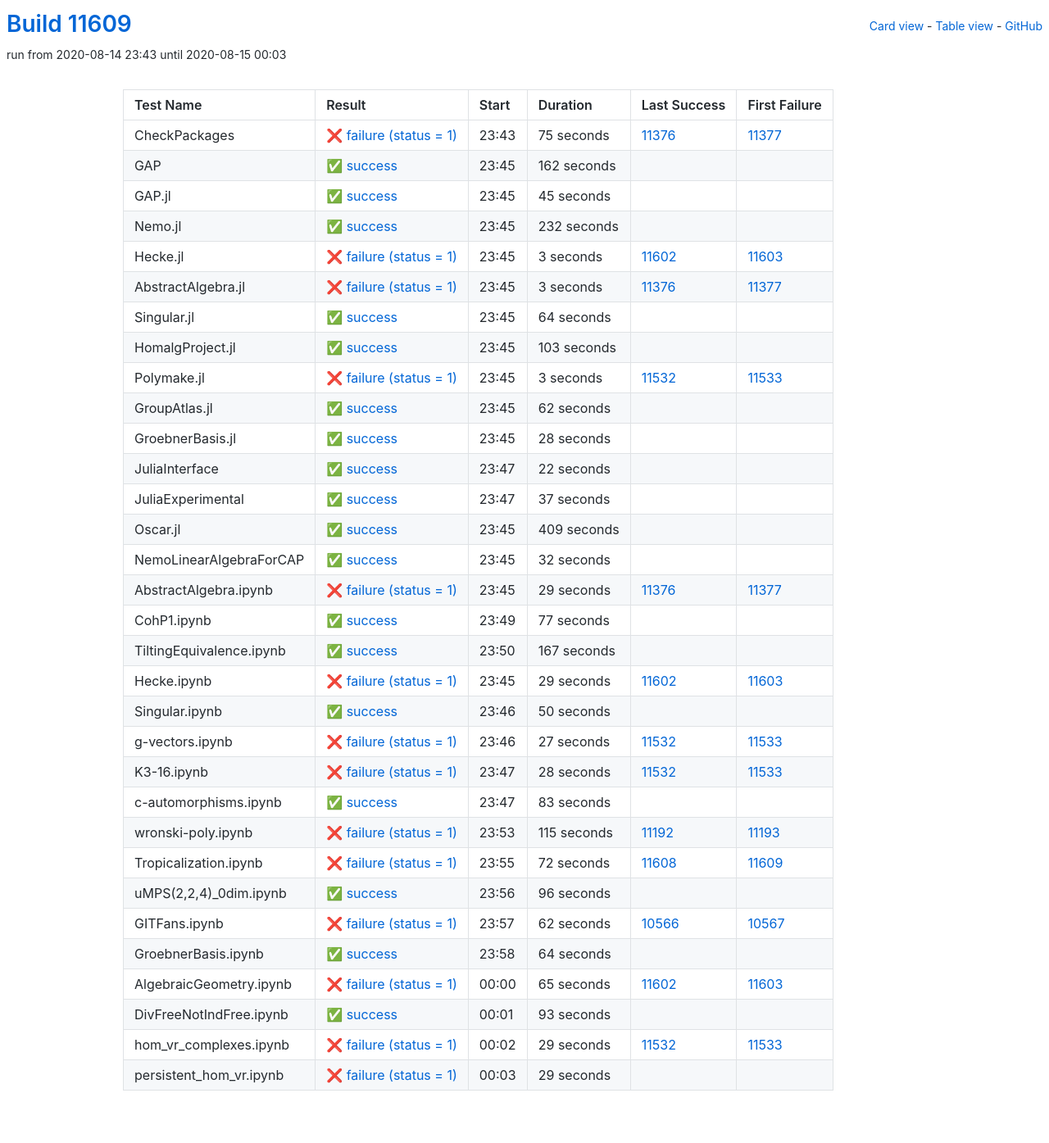
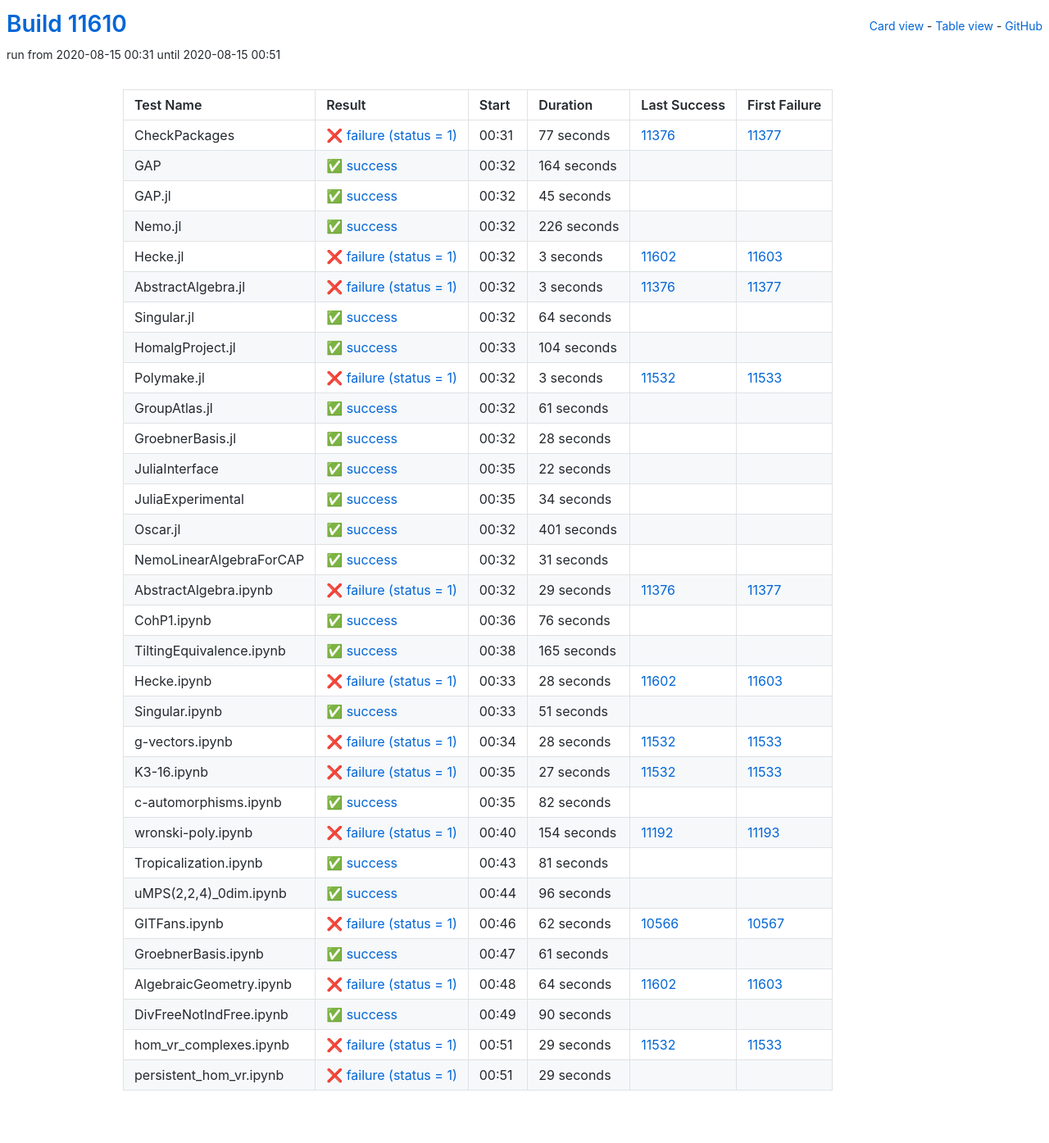
Before and after one commit to oscar-system/oscar-ci-status, a Jekyll site: the page built from table.html, in a window 1280 px wide. Shown: the whole page at 82% size. Built offline with Jekyll 4.4.1, drawn with Linux system fonts in a browser that asks for light colours.

Commit message:
Build #11610

```diff
--- a/_data/ci.yml
+++ b/_data/ci.yml
@@ -1,6 +1,6 @@
 ---
-build: 11609
-build_url: https://oscarci.mathematik.uni-kl.de/job/oscar/11609/
+build: 11610
+build_url: https://oscarci.mathematik.uni-kl.de/job/oscar/11610/
 job: oscar
 organization: oscar-system
 repo: oscar-ci-status
@@ -8,32 +8,32 @@
 tests:
 - name: CheckPackages
   id: checkpackages
-  log: https://oscarci.mathematik.uni-kl.de/job/oscar/11609/artifact/logs/build-11609/CheckPackages.log
-  start: 2020-08-14 23:43
+  log: https://oscarci.mathematik.uni-kl.de/job/oscar/11610/artifact/logs/build-11610/CheckPackages.log
+  start: 2020-08-15 00:31
   success: false
   exitcode: 1
   status: failure
-  duration: 75
+  duration: 77
   last_success: 11376
   last_success_url: https://oscarci.mathematik.uni-kl.de/job/oscar/11376/
   first_failure: 11377
   first_failure_url: https://oscarci.mathematik.uni-kl.de/job/oscar/11377/
 - name: GAP
   id: gap
-  log: https://oscarci.mathematik.uni-kl.de/job/oscar/11609/artifact/logs/build-11609/GAP.log
-  start: 2020-08-14 23:45
+  log: https://oscarci.mathematik.uni-kl.de/job/oscar/11610/artifact/logs/build-11610/GAP.log
+  start: 2020-08-15 00:32
   success: true
   exitcode: 0
   status: success
-  duration: 162
+  duration: 164
   last_success: false
   last_success_url:
   first_failure: false
   first_failure_url:
 - name: GAP.jl
   id: gap-jl
-  log: https://oscarci.mathematik.uni-kl.de/job/oscar/11609/artifact/logs/build-11609/GAP.jl.log
-  start: 2020-08-14 23:45
+  log: https://oscarci.mathematik.uni-kl.de/job/oscar/11610/artifact/logs/build-11610/GAP.jl.log
+  start: 2020-08-15 00:32
   success: true
   exitcode: 0
   status: success
@@ -44,20 +44,20 @@
   first_failure_url:
 - name: Nemo.jl
   id: nemo-jl
-  log: https://oscarci.mathematik.uni-kl.de/job/oscar/11609/artifact/logs/build-11609/Nemo.jl.log
-  start: 2020-08-14 23:45
+  log: https://oscarci.mathematik.uni-kl.de/job/oscar/11610/artifact/logs/build-11610/Nemo.jl.log
+  start: 2020-08-15 00:32
   success: true
   exitcode: 0
   status: success
-  duration: 232
+  duration: 226
   last_success: false
   last_success_url:
   first_failure: false
   first_failure_url:
 - name: Hecke.jl
   id: hecke-jl
-  log: https://oscarci.mathematik.uni-kl.de/job/oscar/11609/artifact/logs/build-11609/Hecke.jl.log
-  start: 2020-08-14 23:45
+  log: https://oscarci.mathematik.uni-kl.de/job/oscar/11610/artifact/logs/build-11610/Hecke.jl.log
+  start: 2020-08-15 00:32
   success: false
   exitcode: 1
   status: failure
@@ -68,8 +68,8 @@
   first_failure_url: https://oscarci.mathematik.uni-kl.de/job/oscar/11603/
 - name: AbstractAlgebra.jl
   id: abstractalgebra-jl
-  log: https://oscarci.mathematik.uni-kl.de/job/oscar/11609/artifact/logs/build-11609/AbstractAlgebra.jl.log
-  start: 2020-08-14 23:45
+  log: https://oscarci.mathematik.uni-kl.de/job/oscar/11610/artifact/logs/build-11610/AbstractAlgebra.jl.log
+  start: 2020-08-15 00:32
   success: false
   exitcode: 1
   status: failure
@@ -80,8 +80,8 @@
   first_failure_url: https://oscarci.mathematik.uni-kl.de/job/oscar/11377/
 - name: Singular.jl
   id: singular-jl
-  log: https://oscarci.mathematik.uni-kl.de/job/oscar/11609/artifact/logs/build-11609/Singular.jl.log
-  start: 2020-08-14 23:45
+  log: https://oscarci.mathematik.uni-kl.de/job/oscar/11610/artifact/logs/build-11610/Singular.jl.log
+  start: 2020-08-15 00:32
   success: true
   exitcode: 0
   status: success
@@ -92,20 +92,20 @@
   first_failure_url:
 - name: HomalgProject.jl
   id: homalgproject-jl
-  log: https://oscarci.mathematik.uni-kl.de/job/oscar/11609/artifact/logs/build-11609/HomalgProject.jl.log
-  start: 2020-08-14 23:45
+  log: https://oscarci.mathematik.uni-kl.de/job/oscar/11610/artifact/logs/build-11610/HomalgProject.jl.log
+  start: 2020-08-15 00:33
   success: true
   exitcode: 0
   status: success
-  duration: 103
+  duration: 104
   last_success: false
   last_success_url:
   first_failure: false
   first_failure_url:
 - name: Polymake.jl
   id: polymake-jl
-  log: https://oscarci.mathematik.uni-kl.de/job/oscar/11609/artifact/logs/build-11609/Polymake.jl.log
-  start: 2020-08-14 23:45
+  log: https://oscarci.mathematik.uni-kl.de/job/oscar/11610/artifact/logs/build-11610/Polymake.jl.log
+  start: 2020-08-15 00:32
   success: false
   exitcode: 1
   status: failure
@@ -116,20 +116,20 @@
   first_failure_url: https://oscarci.mathematik.uni-kl.de/job/oscar/11533/
 - name: GroupAtlas.jl
   id: groupatlas-jl
-  log: https://oscarci.mathematik.uni-kl.de/job/oscar/11609/artifact/logs/build-11609/GroupAtlas.jl.log
-  start: 2020-08-14 23:45
+  log: https://oscarci.mathematik.uni-kl.de/job/oscar/11610/artifact/logs/build-11610/GroupAtlas.jl.log
+  start: 2020-08-15 00:32
   success: true
   exitcode: 0
   status: success
-  duration: 62
+  duration: 61
   last_success: false
   last_success_url:
   first_failure: false
   first_failure_url:
 - name: GroebnerBasis.jl
   id: groebnerbasis-jl
-  log: https://oscarci.mathematik.uni-kl.de/job/oscar/11609/artifact/logs/build-11609/GroebnerBasis.jl.log
-  start: 2020-08-14 23:45
+  log: https://oscarci.mathematik.uni-kl.de/job/oscar/11610/artifact/logs/build-11610/GroebnerBasis.jl.log
+  start: 2020-08-15 00:32
   success: true
   exitcode: 0
   status: success
@@ -140,8 +140,8 @@
   first_failure_url:
 - name: JuliaInterface
   id: juliainterface
-  log: https://oscarci.mathematik.uni-kl.de/job/oscar/11609/artifact/logs/build-11609/JuliaInterface.log
-  start: 2020-08-14 23:47
+  log: https://oscarci.mathematik.uni-kl.de/job/oscar/11610/artifact/logs/build-11610/JuliaInterface.log
+  start: 2020-08-15 00:35
   success: true
   exitcode: 0
   status: success
@@ -152,44 +152,44 @@
   first_failure_url:
 - name: JuliaExperimental
   id: juliaexperimental
-  log: https://oscarci.mathematik.uni-kl.de/job/oscar/11609/artifact/logs/build-11609/JuliaExperimental.log
-  start: 2020-08-14 23:47
+  log: https://oscarci.mathematik.uni-kl.de/job/oscar/11610/artifact/logs/build-11610/JuliaExperimental.log
+  start: 2020-08-15 00:35
   success: true
   exitcode: 0
   status: success
-  duration: 37
+  duration: 34
   last_success: false
   last_success_url:
   first_failure: false
   first_failure_url:
 - name: Oscar.jl
   id: oscar-jl
-  log: https://oscarci.mathematik.uni-kl.de/job/oscar/11609/artifact/logs/build-11609/Oscar.jl.log
-  start: 2020-08-14 23:45
+  log: https://oscarci.mathematik.uni-kl.de/job/oscar/11610/artifact/logs/build-11610/Oscar.jl.log
+  start: 2020-08-15 00:32
   success: true
   exitcode: 0
   status: success
-  duration: 409
+  duration: 401
   last_success: false
   last_success_url:
   first_failure: false
   first_failure_url:
 - name: NemoLinearAlgebraForCAP
   id: nemolinearalgebraforcap
-  log: https://oscarci.mathematik.uni-kl.de/job/oscar/11609/artifact/logs/build-11609/NemoLinearAlgebraForCAP.log
-  start: 2020-08-14 23:45
+  log: https://oscarci.mathematik.uni-kl.de/job/oscar/11610/artifact/logs/build-11610/NemoLinearAlgebraForCAP.log
+  start: 2020-08-15 00:32
   success: true
   exitcode: 0
   status: success
-  duration: 32
+  duration: 31
   last_success: false
   last_success_url:
   first_failure: false
   first_failure_url:
 - name: AbstractAlgebra.ipynb
   id: abstractalgebra-ipynb
-  log: https://oscarci.mathematik.uni-kl.de/job/oscar/11609/artifact/logs/build-11609/AbstractAlgebra.ipynb.log
-  start: 2020-08-14 23:45
+  log: https://oscarci.mathematik.uni-kl.de/job/oscar/11610/artifact/logs/build-11610/AbstractAlgebra.ipynb.log
+  start: 2020-08-15 00:32
   success: false
   exitcode: 1
   status: failure
@@ -200,56 +200,68 @@
   first_failure_url: https://oscarci.mathematik.uni-kl.de/job/oscar/11377/
 - name: CohP1.ipynb
   id: cohp1-ipynb
-  log: https://oscarci.mathematik.uni-kl.de/job/oscar/11609/artifact/logs/build-11609/CohP1.ipynb.log
-  start: 2020-08-14 23:49
+  log: https://oscarci.mathematik.uni-kl.de/job/oscar/11610/artifact/logs/build-11610/CohP1.ipynb.log
+  start: 2020-08-15 00:36
   success: true
   exitcode: 0
   status: success
-  duration: 77
+  duration: 76
   last_success: false
   last_success_url:
   first_failure: false
   first_failure_url:
 - name: TiltingEquivalence.ipynb
   id: tiltingequivalence-ipynb
-  log: https://oscarci.mathematik.uni-kl.de/job/oscar/11609/artifact/logs/build-11609/TiltingEquivalence.ipynb.log
-  start: 2020-08-14 23:50
+  log: https://oscarci.mathematik.uni-kl.de/job/oscar/11610/artifact/logs/build-11610/TiltingEquivalence.ipynb.log
+  start: 2020-08-15 00:38
   success: true
   exitcode: 0
   status: success
-  duration: 167
+  duration: 165
   last_success: false
   last_success_url:
   first_failure: false
   first_failure_url:
 - name: Hecke.ipynb
   id: hecke-ipynb
-  log: https://oscarci.mathematik.uni-kl.de/job/oscar/11609/artifact/logs/build-11609/Hecke.ipynb.log
-  start: 2020-08-14 23:45
+  log: https://oscarci.mathematik.uni-kl.de/job/oscar/11610/artifact/logs/build-11610/Hecke.ipynb.log
+  start: 2020-08-15 00:33
   success: false
   exitcode: 1
   status: failure
-  duration: 29
+  duration: 28
   last_success: 11602
   last_success_url: https://oscarci.mathematik.uni-kl.de/job/oscar/11602/
   first_failure: 11603
   first_failure_url: https://oscarci.mathematik.uni-kl.de/job/oscar/11603/
 - name: Singular.ipynb
   id: singular-ipynb
-  log: https://oscarci.mathematik.uni-kl.de/job/oscar/11609/artifact/logs/build-11609/Singular.ipynb.log
-  start: 2020-08-14 23:46
+  log: https://oscarci.mathematik.uni-kl.de/job/oscar/11610/artifact/logs/build-11610/Singular.ipynb.log
+  start: 2020-08-15 00:33
   success: true
   exitcode: 0
   status: success
-  duration: 50
+  duration: 51
   last_success: false
   last_success_url:
   first_failure: false
   first_failure_url:
 - name: g-vectors.ipynb
   id: g-vectors-ipynb
-  log: https://oscarci.mathematik.uni-kl.de/job/oscar/11609/artifact/logs/build-11609/g-vectors.ipynb.log
-  start: 2020-08-14 23:46
+  log: https://oscarci.mathematik.uni-kl.de/job/oscar/11610/artifact/logs/build-11610/g-vectors.ipynb.log
+  start: 2020-08-15 00:34
+  success: false
+  exitcode: 1
+  status: failure
+  duration: 28
+  last_success: 11532
+  last_success_url: https://oscarci.mathematik.uni-kl.de/job/oscar/11532/
+  first_failure: 11533
+  first_failure_url: https://oscarci.mathematik.uni-kl.de/job/oscar/11533/
+- name: K3-16.ipynb
+  id: k3-16-ipynb
+  log: https://oscarci.mathematik.uni-kl.de/job/oscar/11610/artifact/logs/build-11610/K3-16.ipynb.log
+  start: 2020-08-15 00:35
   success: false
   exitcode: 1
   status: failure
@@ -258,58 +270,46 @@
   last_success_url: https://oscarci.mathematik.uni-kl.de/job/oscar/11532/
   first_failure: 11533
   first_failure_url: https://oscarci.mathematik.uni-kl.de/job/oscar/11533/
-- name: K3-16.ipynb
-  id: k3-16-ipynb
-  log: https://oscarci.mathematik.uni-kl.de/job/oscar/11609/artifact/logs/build-11609/K3-16.ipynb.log
-  start: 2020-08-14 23:47
-  success: false
-  exitcode: 1
-  status: failure
-  duration: 28
-  last_success: 11532
-  last_success_url: https://oscarci.mathematik.uni-kl.de/job/oscar/11532/
-  first_failure: 11533
-  first_failure_url: https://oscarci.mathematik.uni-kl.de/job/oscar/11533/
 - name: c-automorphisms.ipynb
   id: c-automorphisms-ipynb
-  log: https://oscarci.mathematik.uni-kl.de/job/oscar/11609/artifact/logs/build-11609/c-automorphisms.ipynb.log
-  start: 2020-08-14 23:47
+  log: https://oscarci.mathematik.uni-kl.de/job/oscar/11610/artifact/logs/build-11610/c-automorphisms.ipynb.log
+  start: 2020-08-15 00:35
   success: true
   exitcode: 0
   status: success
-  duration: 83
+  duration: 82
   last_success: false
   last_success_url:
   first_failure: false
   first_failure_url:
 - name: wronski-poly.ipynb
   id: wronski-poly-ipynb
-  log: https://oscarci.mathematik.uni-kl.de/job/oscar/11609/artifact/logs/build-11609/wronski-poly.ipynb.log
-  start: 2020-08-14 23:53
+  log: https://oscarci.mathematik.uni-kl.de/job/oscar/11610/artifact/logs/build-11610/wronski-poly.ipynb.log
+  start: 2020-08-15 00:40
   success: false
   exitcode: 1
   status: failure
-  duration: 115
+  duration: 154
   last_success: 11192
   last_success_url: https://oscarci.mathematik.uni-kl.de/job/oscar/11192/
   first_failure: 11193
   first_failure_url: https://oscarci.mathematik.uni-kl.de/job/oscar/11193/
 - name: Tropicalization.ipynb
   id: tropicalization-ipynb
-  log: https://oscarci.mathematik.uni-kl.de/job/oscar/11609/artifact/logs/build-11609/Tropicalization.ipynb.log
-  start: 2020-08-14 23:55
-  success: false
-  exitcode: 1
-  status: failure
-  duration: 72
-  last_success: 11608
-  last_success_url: https://oscarci.mathematik.uni-kl.de/job/oscar/11608/
-  first_failure: 11609
-  first_failure_url: https://oscarci.mathematik.uni-kl.de/job/oscar/11609/
+  log: https://oscarci.mathematik.uni-kl.de/job/oscar/11610/artifact/logs/build-11610/Tropicalization.ipynb.log
+  start: 2020-08-15 00:43
+  success: true
+  exitcode: 0
+  status: success
+  duration: 81
+  last_success: false
+  last_success_url:
+  first_failure: false
+  first_failure_url:
 - name: uMPS(2,2,4)_0dim.ipynb
   id: umps-2-2-4-0dim-ipynb
-  log: https://oscarci.mathematik.uni-kl.de/job/oscar/11609/artifact/logs/build-11609/uMPS-2-2-4-_0dim.ipynb.log
-  start: 2020-08-14 23:56
+  log: https://oscarci.mathematik.uni-kl.de/job/oscar/11610/artifact/logs/build-11610/uMPS-2-2-4-_0dim.ipynb.log
+  start: 2020-08-15 00:44
   success: true
   exitcode: 0
   status: success
@@ -320,8 +320,8 @@
   first_failure_url:
 - name: GITFans.ipynb
   id: gitfans-ipynb
-  log: https://oscarci.mathematik.uni-kl.de/job/oscar/11609/artifact/logs/build-11609/GITFans.ipynb.log
-  start: 2020-08-14 23:57
+  log: https://oscarci.mathematik.uni-kl.de/job/oscar/11610/artifact/logs/build-11610/GITFans.ipynb.log
+  start: 2020-08-15 00:46
   success: false
   exitcode: 1
   status: failure
@@ -332,44 +332,44 @@
   first_failure_url: https://oscarci.mathematik.uni-kl.de/job/oscar/10567/
 - name: GroebnerBasis.ipynb
   id: groebnerbasis-ipynb
-  log: https://oscarci.mathematik.uni-kl.de/job/oscar/11609/artifact/logs/build-11609/GroebnerBasis.ipynb.log
-  start: 2020-08-14 23:58
+  log: https://oscarci.mathematik.uni-kl.de/job/oscar/11610/artifact/logs/build-11610/GroebnerBasis.ipynb.log
+  start: 2020-08-15 00:47
   success: true
   exitcode: 0
   status: success
-  duration: 64
+  duration: 61
   last_success: false
   last_success_url:
   first_failure: false
   first_failure_url:
 - name: AlgebraicGeometry.ipynb
   id: algebraicgeometry-ipynb
-  log: https://oscarci.mathematik.uni-kl.de/job/oscar/11609/artifact/logs/build-11609/AlgebraicGeometry.ipynb.log
-  start: 2020-08-15 00:00
+  log: https://oscarci.mathematik.uni-kl.de/job/oscar/11610/artifact/logs/build-11610/AlgebraicGeometry.ipynb.log
+  start: 2020-08-15 00:48
   success: false
   exitcode: 1
   status: failure
-  duration: 65
+  duration: 64
   last_success: 11602
   last_success_url: https://oscarci.mathematik.uni-kl.de/job/oscar/11602/
   first_failure: 11603
   first_failure_url: https://oscarci.mathematik.uni-kl.de/job/oscar/11603/
 - name: DivFreeNotIndFree.ipynb
   id: divfreenotindfree-ipynb
-  log: https://oscarci.mathematik.uni-kl.de/job/oscar/11609/artifact/logs/build-11609/DivFreeNotIndFree.ipynb.log
-  start: 2020-08-15 00:01
+  log: https://oscarci.mathematik.uni-kl.de/job/oscar/11610/artifact/logs/build-11610/DivFreeNotIndFree.ipynb.log
+  start: 2020-08-15 00:49
   success: true
   exitcode: 0
   status: success
-  duration: 93
+  duration: 90
   last_success: false
   last_success_url:
   first_failure: false
   first_failure_url:
 - name: hom_vr_complexes.ipynb
   id: hom-vr-complexes-ipynb
-  log: https://oscarci.mathematik.uni-kl.de/job/oscar/11609/artifact/logs/build-11609/hom_vr_complexes.ipynb.log
-  start: 2020-08-15 00:02
+  log: https://oscarci.mathematik.uni-kl.de/job/oscar/11610/artifact/logs/build-11610/hom_vr_complexes.ipynb.log
+  start: 2020-08-15 00:51
   success: false
   exitcode: 1
   status: failure
@@ -380,8 +380,8 @@
   first_failure_url: https://oscarci.mathematik.uni-kl.de/job/oscar/11533/
 - name: persistent_hom_vr.ipynb
   id: persistent-hom-vr-ipynb
-  log: https://oscarci.mathematik.uni-kl.de/job/oscar/11609/artifact/logs/build-11609/persistent_hom_vr.ipynb.log
-  start: 2020-08-15 00:03
+  log: https://oscarci.mathematik.uni-kl.de/job/oscar/11610/artifact/logs/build-11610/persistent_hom_vr.ipynb.log
+  start: 2020-08-15 00:51
   success: false
   exitcode: 1
   status: failure
```
Also changed, not shown: README.md.
